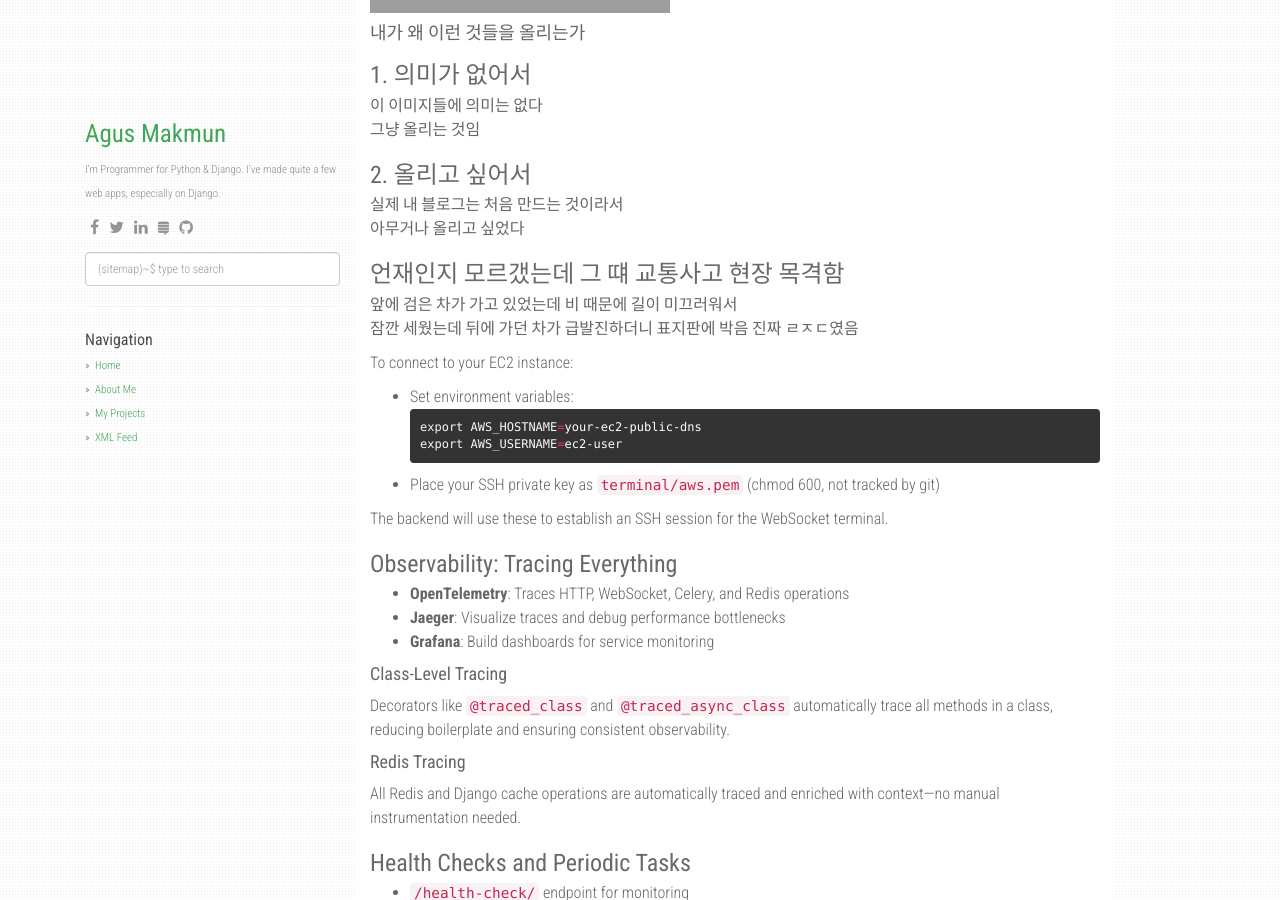
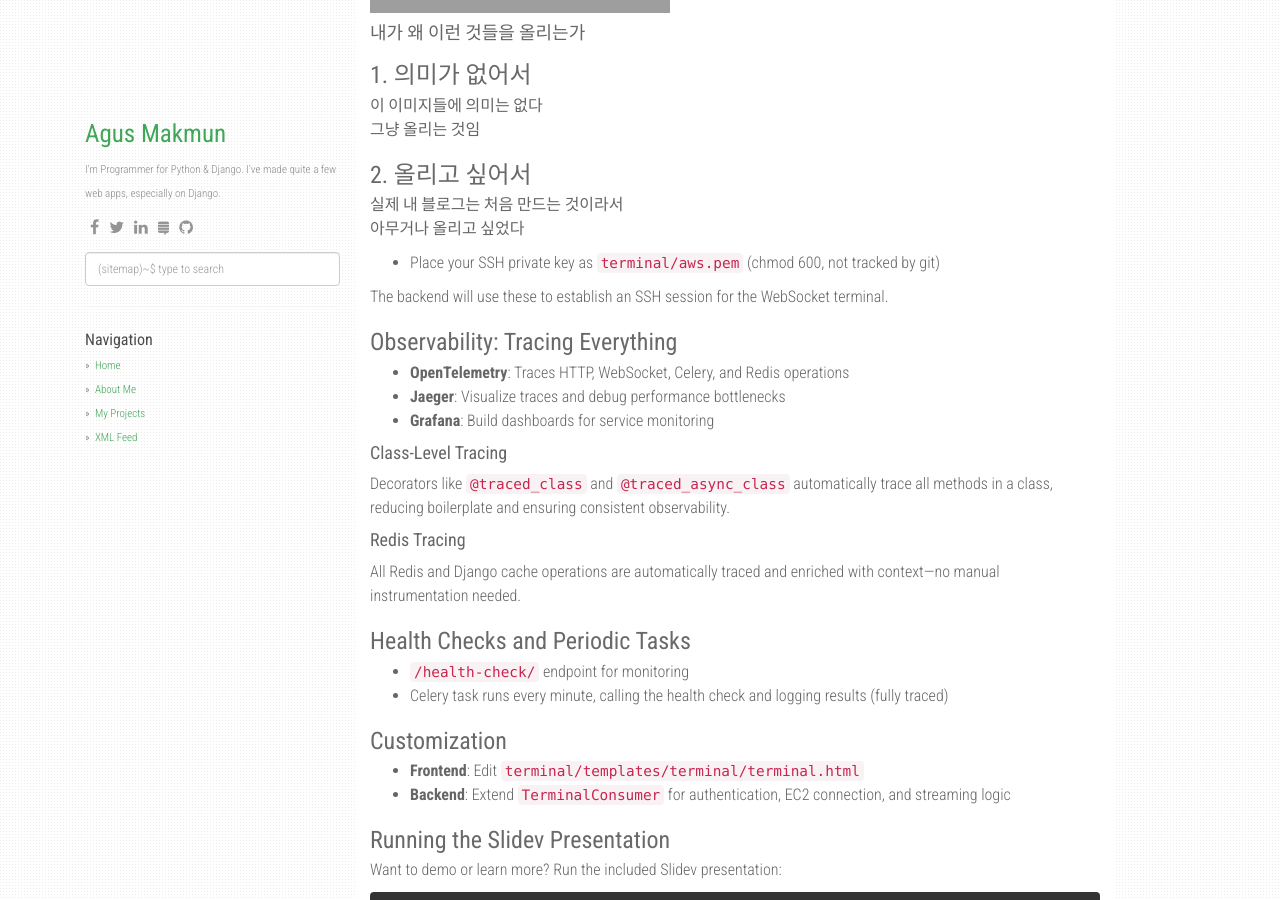
Before and after one commit to qqwrww3/qqwrww3.github.com, a Jekyll site: the page built from _posts/2025-06-01-django-vm-websocket.md, in a window 1280 px wide and 900 px high, scrolled down 1311 px. Built offline with Jekyll 4.4.1, drawn with Linux system fonts in a browser that asks for light colours; nearby versions of some CDN libraries; comment, search, counter and statistics services are not loaded; grey boxes are pictures that could not be loaded.

Commit message:
Update 2025-06-01-django-vm-websocket.md

````diff
--- a/_posts/2025-06-01-django-vm-websocket.md
+++ b/_posts/2025-06-01-django-vm-websocket.md
@@ -33,18 +33,6 @@ categories: [python, Django]
 실제 내 블로그는 처음 만드는 것이라서<br>
 아무거나 올리고 싶었다
 
-### 언재인지 모르갰는데 그 떄 교통사고 현장 목격함
-
-앞에 검은 차가 가고 있었는데 비 때문에 길이 미끄러워서<br>
-잠깐 세웠는데 뒤에 가던 차가 급발진하더니 표지판에 박음
-진짜 ㄹㅈㄷ였음
-
-To connect to your EC2 instance:
-- Set environment variables:
-  ```bash
-  export AWS_HOSTNAME=your-ec2-public-dns
-  export AWS_USERNAME=ec2-user
-  ```
 - Place your SSH private key as `terminal/aws.pem` (chmod 600, not tracked by git)
 
 The backend will use these to establish an SSH session for the WebSocket terminal.
````
